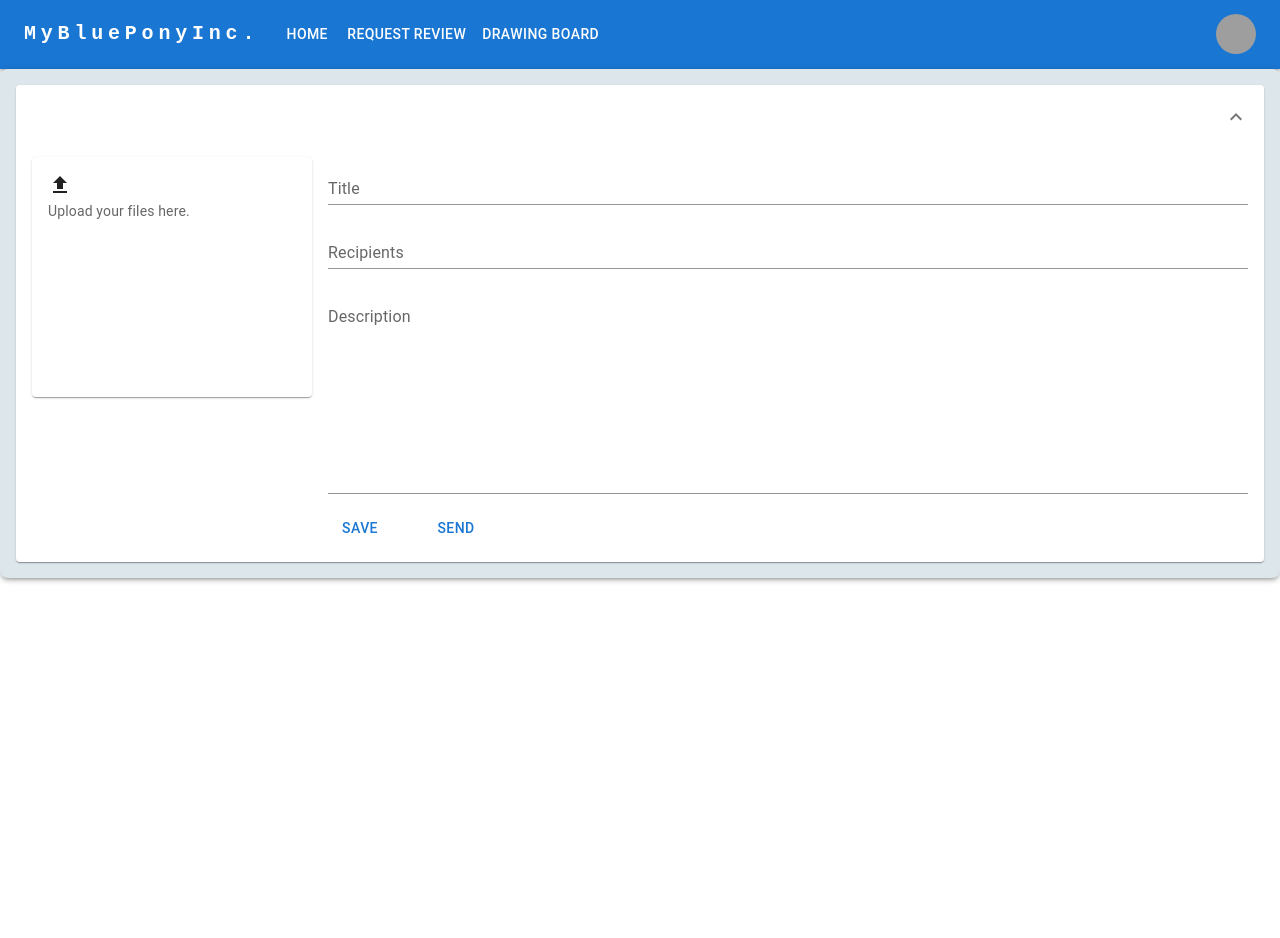
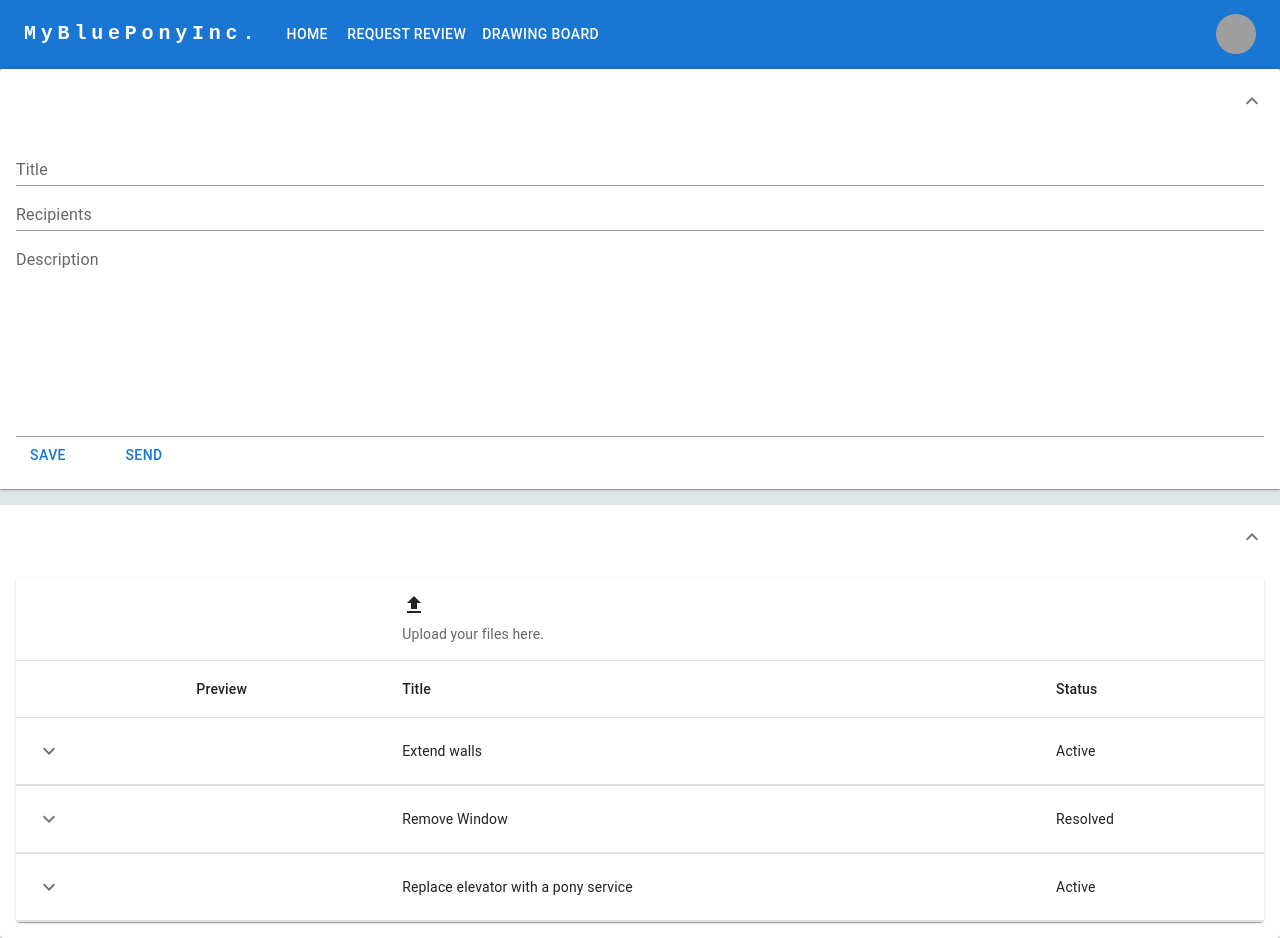
Before and after one commit to hsavov-github/chaos-shift-ui, a React (Create React App) app: page /chaos-shift-ui/request in a window 1280 px wide. Before the commit the page ends 800 px from the top, so only its background shows below. Built offline with nearby package versions, Linux system fonts and the light colour scheme; grey boxes are pictures that could not be loaded.

Commit message:
replaced carousel with table

```diff
--- a/package.json
+++ b/package.json
@@ -4,6 +4,7 @@
   "homepage": "https://hsavov-github.github.io/chaos-shift-ui",
   "private": true,
   "dependencies": {
+    "@atlaskit/inline-edit": "^12.3.3",
     "@emotion/react": "^11.11.1",
     "@emotion/styled": "^11.11.0",
     "@material-ui/core": "^4.12.4",
@@ -19,6 +20,7 @@
     "primereact": "^9.5.0",
     "react": "^18.2.0",
     "react-color": "^2.19.3",
+    "react-contenteditable": "^3.3.7",
     "react-dom": "^18.2.0",
     "react-draggable": "^4.4.5",
     "react-dropzone": "^14.2.3",
--- a/src/components/FeedbackAccordion.js
+++ b/src/components/FeedbackAccordion.js
@@ -21,6 +21,7 @@ import 'react-multi-carousel/lib/styles.css'
 
 import ReviewBoard from './ReviewBoard';
 import FeedbackForm from './FeedbackForm';
+import PreviewTable from './PreviewTable';
 import {getDummyRequestByTitle, ReviewRequest} from './model/ReviewRequest';
 
 function FeedbackAccordion() {
@@ -31,6 +32,7 @@ function FeedbackAccordion() {
   const [files, setFiles] = useState([]);
   const [requestPanelState, setRequestPanelState] = useState(true);
   const [previewPanelState, setPreviewPanelState] = useState(true);
+  const [previewTableState, setPreviewTableState] = useState(true);
 
   const addFilesHandler = ( acceptedFiles)=> {
     setFiles(acceptedFiles.map(file => Object.assign(file, {
@@ -54,8 +56,7 @@ function FeedbackAccordion() {
   <Box sx={{
 			  bgcolor: '#dde6eb',
 			  boxShadow: 3,
-			  borderRadius: 2,
-			  p: 2}} className="feedbackRequest">
+			  borderRadius: 2 }} className="feedbackRequest">
 
 		<Accordion expanded={requestPanelState} onChange = {() => setRequestPanelState(!requestPanelState)}>
 			<AccordionSummary
@@ -66,7 +67,6 @@ function FeedbackAccordion() {
 			</AccordionSummary>
 			<AccordionDetails>
 				 <Stack direction="row" spacing={2}>
-							<UploadCard addFiles = {addFilesHandler}/>
 							<FeedbackForm request = {reviewRequest} />
 				</Stack>
 			</AccordionDetails>
@@ -84,6 +84,16 @@ function FeedbackAccordion() {
 			</AccordionDetails>
       </Accordion>
 	  }
+	  <Accordion expanded={previewTableState} onChange = {() => setPreviewTableState(!previewTableState)}>
+			<AccordionSummary
+			  expandIcon={<ExpandMoreIcon />}
+			  aria-controls="panel2bh-content"
+			  id="panel2bh-header"
+			/>
+			<AccordionDetails>
+				<PreviewTable/>
+			</AccordionDetails>
+      </Accordion>
 	</Box>
   );
 }
--- a/src/components/FeedbackForm.js
+++ b/src/components/FeedbackForm.js
@@ -5,6 +5,7 @@ import TextField from '@mui/material/TextField';
 import Box from '@mui/material/Box';
 import Grid from '@mui/material/Unstable_Grid2';
 import Divider from '@mui/material/Divider';
+import InlineEdit from '@atlaskit/inline-edit';
 
 import ReviewBoard from './ReviewBoard';
 
@@ -13,13 +14,32 @@ function FeedbackForm({request}) {
   const [emails, setEmails] = useState('');
   const [description, setDescription] = useState('');
 
+  /* inline example - use later
+			<InlineEdit
+				defaultValue={description}
+				editView={({ errorMessage, ...fieldProps }) => (
+				  <TextField size="small" label="Description" variant="standard" onChange={(e) => {setDescription(e.target.value)}} multiline rows={8}  />
+				)}
+				readView={() => (
+				  <div>
+					{description || 'Click to enter text'}
+				  </div>
+				)}
+				onConfirm={(value) => {
+				  setDescription(value);
+				}}
+			  />
+			*/
+
   return (
 
-	<Box sx={{ flexGrow: 1, margin: '50px',  width: 300}} className="FeedbackForm">
-		<Stack direction="column" spacing={2}>
-			<TextField label="Title" variant="standard" value={request.title} onChange={(e) => {setTitle(e.target.value)}} />
-			<TextField label="Recipients" variant="standard" value={emails} onChange={(e) => {setEmails(e.target.value)}} />
-			<TextField label="Description" variant="standard" onChange={(e) => {}} multiline rows={8}  />
+	<Box sx={{ flexGrow: 1}} className="FeedbackForm">
+		<Stack direction="column">
+			<TextField size="small" label="Title" variant="standard" value={request.title} onChange={(e) => {setTitle(e.target.value)}} />
+			<TextField size="small" label="Recipients" variant="standard" value={emails} onChange={(e) => {setEmails(e.target.value)}} />
+
+
+			<TextField size="small" label="Description" variant="standard" onChange={(e) => {}} multiline rows={8}  />
 			<Stack direction="row" spacing={4}>
 				<Button> Save </Button>
 				<Button> Send </Button>
--- a/src/components/PreviewCard.js
+++ b/src/components/PreviewCard.js
@@ -23,25 +23,7 @@ export default function PreviewCard({ file }) {
 
 
   return (
-    <Card className="card" sx={{
-		maxWidth: 280,
-		minWidth: 280,
-		flexShrink: 0,
-		'&:hover': {
-		  transform: 'scale(1.05)',
-		}
-	}}>
-	<CardContent>
-
-        <Typography variant="body7" color="text.secondary">
-			<IconButton onClick={e => {}}>
-                          <HighlightOffOutlinedIcon />
-               </IconButton>
-			 <TextField size="small" label="Title" onChange={(e) => {}} variant="standard" />
-			 <TextField size="small" label="Description" onChange={(e) => {}} variant="standard" multiline  rows={4} />
-        </Typography>
-     </CardContent>
-
+    <Card className="card">
 	<CardActionArea onClick = {handleThumbnailClick}>
 		  <CardMedia
 			sx={{ height: 100 }}
--- /dev/null
+++ b/src/components/PreviewTable.js
@@ -0,0 +1,163 @@
+import React, { useCallback, useState } from 'react';
+//import PropTypes from 'prop-types';
+import Box from '@mui/material/Box';
+import Collapse from '@mui/material/Collapse';
+import IconButton from '@mui/material/IconButton';
+import Table from '@mui/material/Table';
+import TableBody from '@mui/material/TableBody';
+import TableCell from '@mui/material/TableCell';
+import TableContainer from '@mui/material/TableContainer';
+import TableHead from '@mui/material/TableHead';
+import TableRow from '@mui/material/TableRow';
+import Typography from '@mui/material/Typography';
+import Paper from '@mui/material/Paper';
+import KeyboardArrowDownIcon from '@mui/icons-material/KeyboardArrowDown';
+import KeyboardArrowUpIcon from '@mui/icons-material/KeyboardArrowUp';
+import FileUploadIcon from '@mui/icons-material/FileUpload';
+import UploadCard from './UploadCard';
+import PreviewCard from './PreviewCard';
+
+function createData(title, status) {
+  return {
+    title,
+    status,
+    comments: [
+      {
+		title:'Do stuff',
+        date: '2020-01-05',
+        status: 'active',
+      },
+      {
+		title:'Do other stuff',
+        date: '2020-01-02',
+        status: 'resolved',
+      },
+    ],
+  };
+}
+
+function Row(props) {
+  const { row } = props;
+  const [open, setOpen] = React.useState(false);
+
+  return (
+    <React.Fragment>
+      <TableRow sx={{ '& > *': { borderBottom: 'unset' } }}>
+        <TableCell>
+          <IconButton
+            aria-label="expand row"
+            size="small"
+            onClick={() => setOpen(!open)}
+          >
+            {open ? <KeyboardArrowUpIcon /> : <KeyboardArrowDownIcon />}
+          </IconButton>
+        </TableCell>
+		{row.file ? <TableCell><PreviewCard file = {row.file}/></TableCell> : <TableCell/>}
+        <TableCell component="th" scope="row">
+          {row.title}
+        </TableCell>
+        <TableCell>{row.status}</TableCell>
+      </TableRow>
+      <TableRow>
+        <TableCell style={{ paddingBottom: 0, paddingTop: 0 }} colSpan={6}>
+          <Collapse in={open} timeout="auto" unmountOnExit>
+            <Box sx={{ margin: 1 }}>
+              <Typography variant="h6" gutterBottom component="div">
+                Details
+              </Typography>
+              <Table size="small" aria-label="purchases">
+                <TableHead>
+                  <TableRow>
+                    <TableCell>Comment</TableCell>
+                    <TableCell>Date</TableCell>
+                    <TableCell>Status</TableCell>
+                  </TableRow>
+                </TableHead>
+                <TableBody>
+                  {row.comments.map((commentRow) => (
+                    <TableRow key={commentRow.content}>
+                      <TableCell component="th" scope="row">
+                        {commentRow.date}
+                      </TableCell>
+                      <TableCell>{commentRow.date}</TableCell>
+                      <TableCell>{commentRow.status}</TableCell>
+                    </TableRow>
+                  ))}
+                </TableBody>
+              </Table>
+            </Box>
+          </Collapse>
+        </TableCell>
+      </TableRow>
+    </React.Fragment>
+  );
+}
+
+/*
+Row.propTypes = {
+  row: PropTypes.shape({
+    calories: PropTypes.number.isRequired,
+    carbs: PropTypes.number.isRequired,
+    fat: PropTypes.number.isRequired,
+    history: PropTypes.arrayOf(
+      PropTypes.shape({
+        amount: PropTypes.number.isRequired,
+        customerId: PropTypes.string.isRequired,
+        date: PropTypes.string.isRequired,
+      }),
+    ).isRequired,
+    name: PropTypes.string.isRequired,
+    price: PropTypes.number.isRequired,
+    protein: PropTypes.number.isRequired,
+  }).isRequired,
+};
+*/
+const model = [
+  createData('Extend walls', 'Active'),
+  createData('Remove  Window', 'Resolved'),
+  createData('Replace elevator with a pony service', 'Active')
+];
+
+
+
+export default function PreviewTable() {
+  const [rows, setRows] = useState(model);
+
+  function addRows(files) {
+	const rowsToAdd = files.map(file => {
+		var row = createData('Set title', 'Active');
+		row.file = file;
+		row.file.preview = URL.createObjectURL(file);
+		return row;
+	});
+	setRows(rowsToAdd.concat(rows));
+  };
+
+  return (
+    <TableContainer component={Paper}>
+      <Table aria-label="collapsible table">
+        <TableHead>
+		<TableRow>
+		    <TableCell/>
+			<TableCell/>
+            <TableCell>
+				<UploadCard addFiles={addRows}/>
+			</TableCell>
+			<TableCell/>
+          </TableRow>
+          <TableRow>
+            <TableCell />
+            <TableCell> Preview </TableCell>
+			<TableCell> Title</TableCell>
+            <TableCell>Status</TableCell>
+          </TableRow>
+        </TableHead>
+        <TableBody>
+          {rows.map((row) => (
+            <Row key={row.name} row={row} />
+          ))}
+        </TableBody>
+      </Table>
+    </TableContainer>
+  );
+}
--- a/src/components/UploadCard.js
+++ b/src/components/UploadCard.js
@@ -1,9 +1,7 @@
 import React, { useCallback, useState } from 'react';
 import { useDropzone } from 'react-dropzone';
 import { useNavigate } from 'react-router-dom';
-import Card from '@mui/material/Card';
-import CardActions from '@mui/material/CardActions';
-import CardContent from '@mui/material/CardContent';
+import Box from '@mui/material/Box';
 import CardMedia from '@mui/material/CardMedia';
 import Button from '@mui/material/Button';
 import Typography from '@mui/material/Typography';
@@ -22,15 +20,12 @@ export default function UploadCard({addFiles}) {
   return (
   <div {...getRootProps()}>
         <input {...getInputProps()} />
-		<Card sx={{ width: 280, height: 240 }}>
-
-		  <CardContent>
+		<Box sx={{ maxWidth: '150px', '&:hover': {backgroundColor: 'gray'} }}>
 			<FileUploadIcon/>
 			<Typography variant="body2" color="text.secondary">
 				Upload your files here.
 			</Typography>
-		  </CardContent>
-		</Card>
+		</Box>
 	</div>
   );
 }
```
Also changed, not shown: 2 other files (tests, documents, lock files or other folders).
